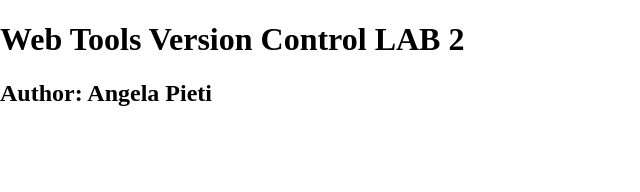
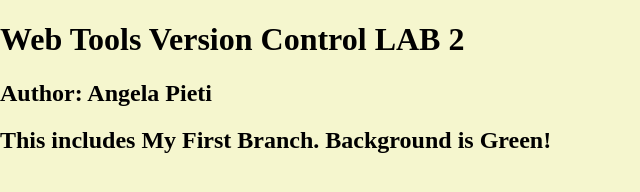
Before and after one commit to astra459/wtvclab3Pieti, a plain HTML site: page index.html in a window 1280 px wide. Shown: the whole page, without its empty margins (0-640 px from the left). Drawn offline with nearby package versions, Linux system fonts and the light colour scheme.

Commit message:
On Bg branch changed color
Used a color light yellow on the background.

```diff
--- a/_css/main.css
+++ b/_css/main.css
@@ -8,6 +8,7 @@ html {
   -webkit-text-size-adjust: 100%;
 }
 html, body  {
+	background-color:#F5F6CE;
 	margin: 0;
 }
 /* Correct `block` display not defined in IE 8/9.*/
--- a/index.html
+++ b/index.html
@@ -16,6 +16,7 @@
     <header>
 	<h1>Web Tools Version Control LAB 2</h1>
 	<h2>Author:  Angela Pieti</h2>
+	<h2>This includes My First Branch. Background is Green!<h2>
     </header>
     <nav id="pageNav">
     </nav>
```
